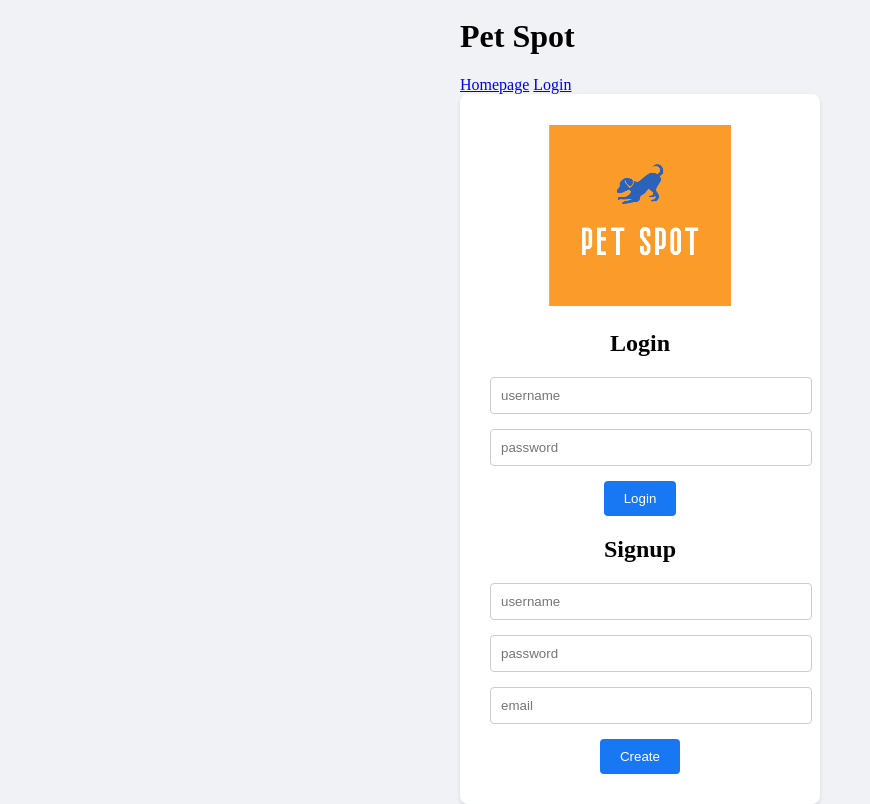
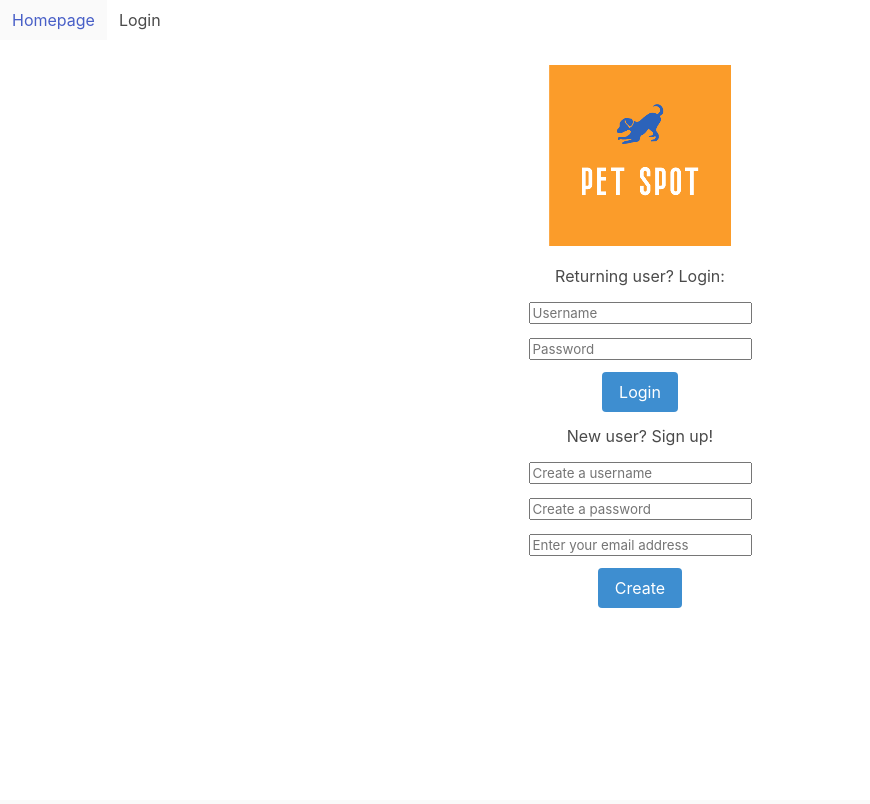
Before and after one commit to JR728/Petspot, a Node project: template views/login.handlebars in a window 1280 px wide. Shown: the whole page, without its empty margins (0-870 px from the left). After the commit the page ends 608 px from the top, so only its background shows below. Run offline with Node 20 templates, Linux system fonts and the light colour scheme; the template is opened without the code that fills it, so the values that code supplies are empty; some libraries are stand-ins or nearby versions.

Commit message:
Styling added to main.handlebars, login.handlebars, and homepage.handlebars

```diff
--- a/package.json
+++ b/package.json
@@ -2,6 +2,7 @@
   "dependencies": {
     "bcrypt": "^5.1.1",
     "body-parser": "^1.20.2",
+    "bulma": "^0.9.4",
     "connect-session-sequelize": "^7.1.7",
     "dotenv": "^16.3.1",
     "express": "^4.18.2",
--- a/public/css/styles.css
+++ b/public/css/styles.css
@@ -1,4 +1,14 @@
-body {
+.main-container {
+    position: relative;
+    z-index: 2;
+}
+
+.login-container {
+    position: relative;
+    z-index: 1;
+}
+
+/* body {
     margin: 0;
     padding: 0;
     display: flex;
@@ -59,4 +69,4 @@ body {
     border-radius: 4px;
     cursor: pointer;
     transition: background-color 0.3s;
-}
+} */
--- a/views/homepage.handlebars
+++ b/views/homepage.handlebars
@@ -1,3 +1,5 @@
+<p class="content is-size-3 m-3 has-text-right has-text-weight-bold">Pet Spot is where pet owners can ask pet-related questions.</p>
+<p class="content is-size-4 m-3 has-text-right is-italic">Feel free to ask your question in the "voice" of your own pet!</p>
 
 {{#each posts as |post|}}
 
--- a/views/layouts/main.handlebars
+++ b/views/layouts/main.handlebars
@@ -4,22 +4,23 @@
 <head>
     <meta charset="UTF-8">
     <meta name="viewport" content="width=device-width, initial-scale=1.0">
-    <title>Login Page</title>
+    <title>Pet Spot</title>
+    <link rel="stylesheet" href="https://cdn.jsdelivr.net/npm/bulma@0.9.4/css/bulma.min.css">
     <link rel="stylesheet" href="/css/styles.css">
 </head>
 
-<div class="wrapper">
+<div class="main-container">
     <header>
-        <h1>Pet Spot</h1>
-        <nav>
+        {{!-- <h1 class="title is-1">Pet Spot</h1> Should this title be removed since there is the logo? --}}
+        <nav class="navbar">
             {{#if loggedIn}}
-            <a href="/" class="navbar-item">Homepage</a>
-            <a href="/dashboard" class="navbar-item">Dashboard</a>
-            <a href="/dashboard/create" class="navbar-item">Write New Post</a>
-            <button id="logout" class="button">Logout</button> {{!-- Button should be spaced out to the right. --}}
+            <a href="/" class="navbar-item mb-3">Homepage</a>
+            <a href="/dashboard" class="navbar-item mb-3">Dashboard</a>
+            <a href="/dashboard/create" class="navbar-item mb-3">Write New Post</a>
+            <button id="logout" class="button is-info mb-3">Logout</button> {{!-- Button should be spaced out to the right. --}}
             {{else}}
-            <a href="/" class="navbar-item">Homepage</a>
-            <a href="/login" class="button">Login</a>
+            <a href="/" class="navbar-item mb-3">Homepage</a>
+            <a href="/login" class="navbar-item mb-3">Login</a>
             {{/if}}
         </nav>
     </header>
--- a/views/login.handlebars
+++ b/views/login.handlebars
@@ -1,25 +1,48 @@
-{{! Login/Signup page: }}
-
 <div class="login-container">
 
-    <div class="logo">
+    <div class="image-container has-text-centered m-3">
         <img src="/pet-spot-logo-small.png" alt="Pet Spot Logo">
     </div>
 
-    <h2>Login</h2> {{! Login only needs username and password: }}
-    <form class="login-form">
-        <input class="login-input" type="text" placeholder="username" id="username-login" >
-        <input class="login-input" type="password" placeholder="password" id="password-login">
-        <button class="login-button" type="submit" id="button-login">Login</button>
-    </form>
+    <h2 class="has-text-centered">Returning user? Login:</h2>
 
-    <h2>Signup</h2> {{! Signup needs username, password, and email: }}
-    <form class="signup-form">
-        <input class="signup-input" type="text" placeholder="username" id="username-signup">
-        <input class="signup-input" type="password" placeholder="password" id="password-signup">
-        <input class="signup-input" type="text" placeholder="email" id="email-signup">
-        <button class="create-button" type="submit" id="button-create">Create</button>
-    </form>
+        <form class="login-form container has-text-centered">
+
+            <div class="control m-3">
+                <input class="login-input" type="text" placeholder="Username" id="username-login">
+            </div>
+
+            <div class="control m-3">
+                <input class="login-input" type="password" placeholder="Password" id="password-login">
+            </div>
+
+            <div class="control m-3">
+                <button class="button is-info" type="submit" id="button-login">Login</button>
+            </div>
+
+        </form>
+
+    <h2 class="has-text-centered">New user? Sign up!</h2>
+
+        <form class="signup-form container has-text-centered">
+
+            <div class="control m-3">
+                <input class="signup-input" type="text" placeholder="Create a username" id="username-signup">
+            </div>
+
+            <div class="control m-3">
+                <input class="signup-input" type="password" placeholder="Create a password" id="password-signup">
+            </div>
+
+            <div class="control m-3">
+                <input class="signup-input" type="text" placeholder="Enter your email address" id="email-signup">
+            </div>
+
+            <div class="control m-3">
+                <button class="button is-info" type="submit" id="button-create">Create</button>
+            </div>
+
+        </form>
 
 </div>
 
```
